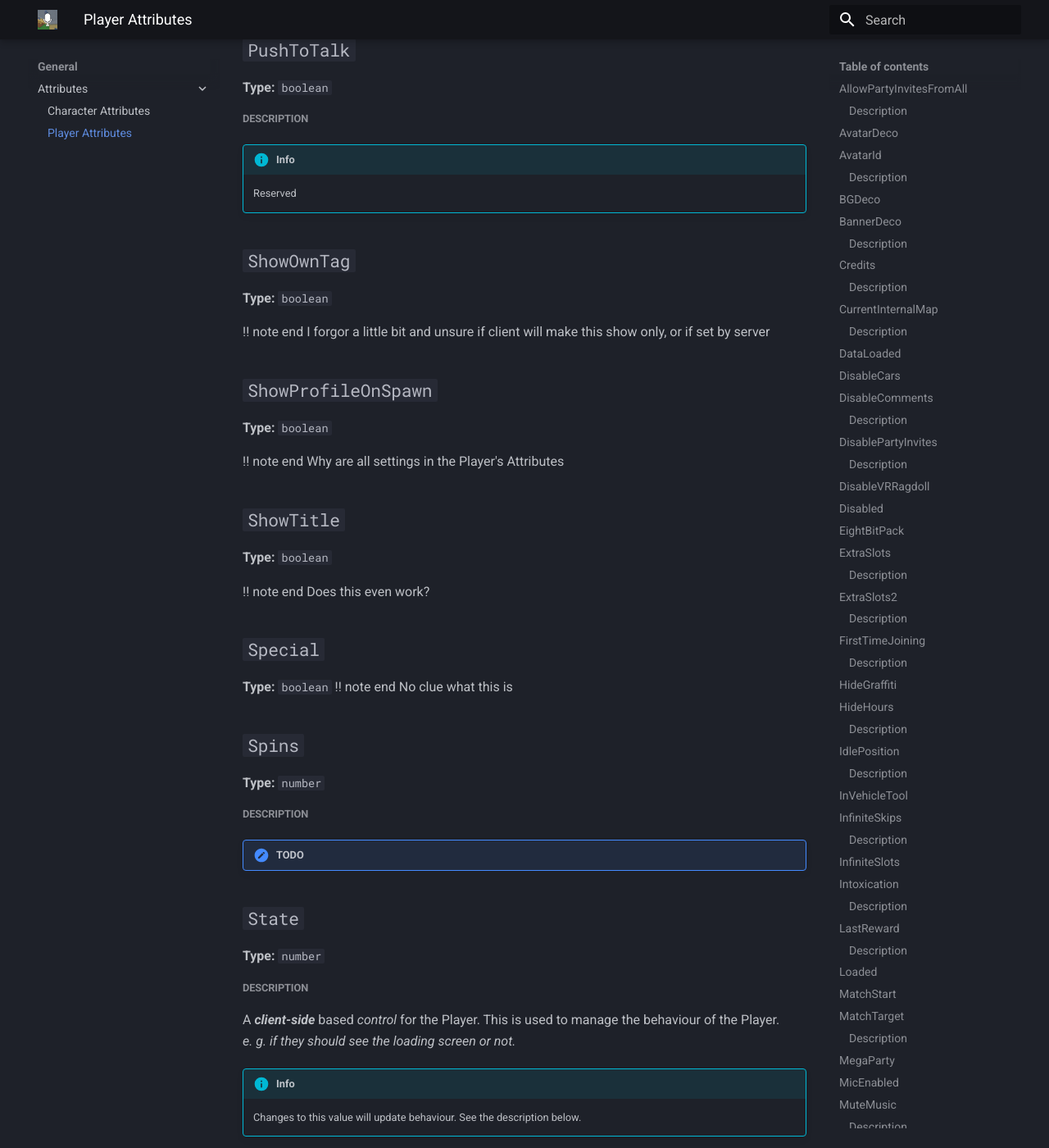
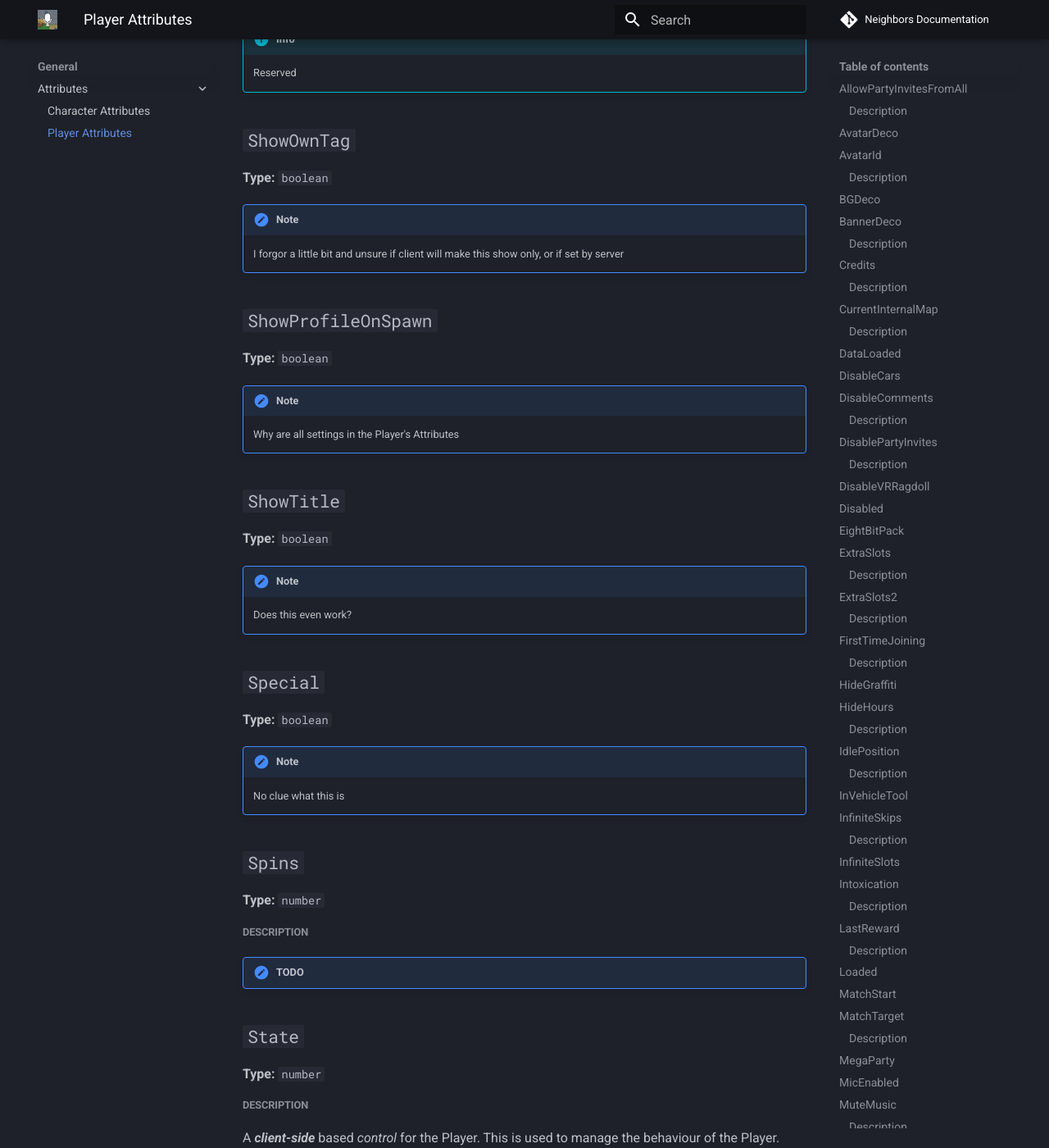
Before and after one commit to TheBoogle/neighbors-documentation, an MkDocs documentation site: the page built from docs/General/Attributes/Player_Attributes.md, in a window 1280 px wide and 1400 px high, scrolled down 8717 px. Shown: the whole window at 82% size. Built offline with MkDocs 1.6.1 and Material for MkDocs 9.7.7, drawn with Linux system fonts in a browser that asks for light colours; comment, search, counter and statistics services are not loaded; some of the changed text lies outside the part shown.

Commit message:
Fix file names for some attribute docs

```diff
--- a/docs/General/Attributes/Player Attributes.md
+++ b/docs/General/Attributes/Player_Attributes.md
@@ -1,10 +1,10 @@
-Roblox [Attributes](https://create.roblox.com/docs/studio/instance-attributes)
+Roblox [Attributes](https://create.roblox.com/docs/studio/instance-attributes).
 
 # Player
 Attributes put inside the Player Instance.
 
 !!! warning end
-    Not all are listed!
+    **Not all are listed!**
 
 
 ## `AllowPartyInvitesFromAll`
@@ -20,7 +20,7 @@ Player allows party invites from non-friends.
 **Type:** `number`
 
 ##### Description
-Profile Bio picture image ID
+Profile Bio picture image ID.
 
 
 ## `BGDeco`
@@ -169,9 +169,6 @@ Something for the 17+ game. Drunk Effect.
 
 ##### Description
 A Player's last daily reward redeem.
-
-!!! note end
-    Expected values are ``0`` to ``1``.
 
 Another attribute with similar purpose would be ``LastSantaVisit``.
 
@@ -278,8 +275,7 @@ Whether the Player can be affected by Tools. *(you may find some tools just to w
 
 Player's that have this on ``true`` can be identified based on their nametag.
 
-
-![Protected Name Tag](/assets/dev_docs/protected_value_nametag.png)
+![Protected Name Tag](../assets/dev_docs/protected_value_nametag.png)
 
 
 
@@ -295,26 +291,26 @@ Player's that have this on ``true`` can be identified based on their nametag.
 ## `ShowOwnTag`
 **Type:** `boolean`
 
-!! note end
+!!! note end
     I forgor a little bit and unsure if client will make this show only, or if set by server
 
 
 ## `ShowProfileOnSpawn`
 **Type:** `boolean`
 
-!! note end
+!!! note end
     Why are all settings in the Player's Attributes
 
 ## `ShowTitle`
 **Type:** `boolean`
 
-!! note end
+!!! note end
     Does this even work?
 
 
 ## `Special`
 **Type:** `boolean`
-!! note end
+!!! note end
     No clue what this is
 
 ## `Spins`
@@ -340,7 +336,7 @@ A ***client-side*** based *control* for the Player. This is used to manage the b
 <th>Description</th>
 <tr>
     <td>1</td>
-    <td>Idle *(No Activity)*</td>
+    <td>Idle <i>(No Activity)</i></td>
     <td>Player sees the loading screen and is not in any queue.</td>
 </tr>
 <tr>
@@ -366,7 +362,7 @@ The daily reward Streak. Not claiming a Daily Reward, would reset the daily rewa
 ## `StreamerMode`
 **Type:** `boolean`
 
-!! note end
+!!! note end
     I think just hides leaderboard
 
 
@@ -386,28 +382,28 @@ A representation of the current string.
 ## `UpToDate`
 **Type:** `boolean`
 
-!! note end
+!!! note end
     checks your Windows Updates (no)
 
 
 ## `UseMasculineTitles`
 **Type:** `boolean`
 
-!! note end
+!!! note end
     have not experimented
 
 
 ## `VCOnly`
 **Type:** `boolean`
 
-!! note end
+!!! note end
     ????
 
 
 ## `VCOnly2`
 **Type:** `boolean`
 
-!! note end
+!!! note end
     ????
 
 
--- a/mkdocs.yml
+++ b/mkdocs.yml
@@ -1,4 +1,8 @@
 site_name: Neighbors Documentation
+
+repo_name: Neighbors Documentation
+repo_url: https://github.com/TheBoogle/neighbors-documentation
+
 theme:
   name: material
   logo: assets/logo.png
```
Also changed, not shown: other parts of docs/General/Attributes/Player_Attributes.md (+1 -1 lines), docs/General/Attributes/Character_Attributes.md (renamed from docs/General/Attributes/Character Attributes.md, +1 -1 lines).
